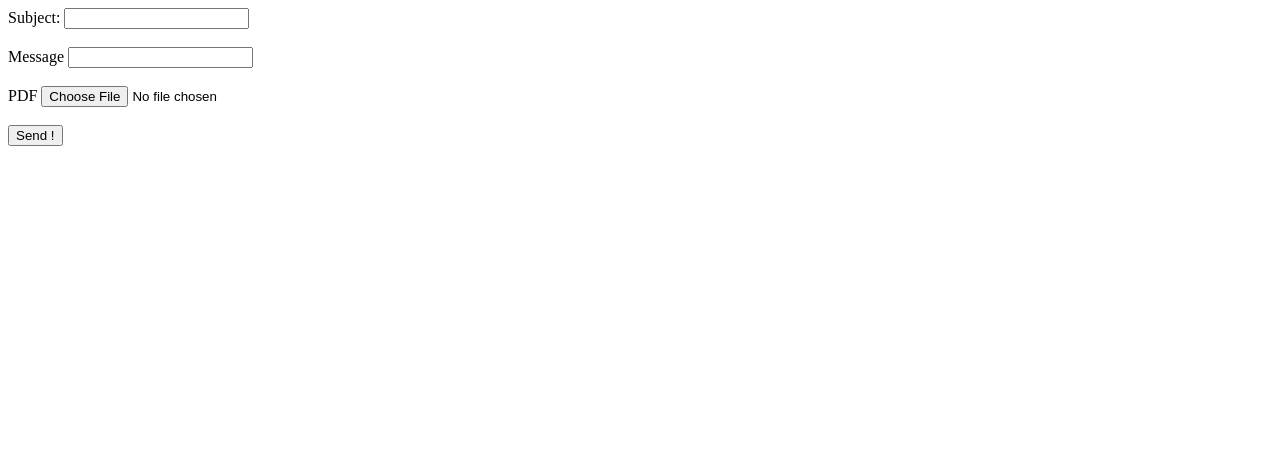
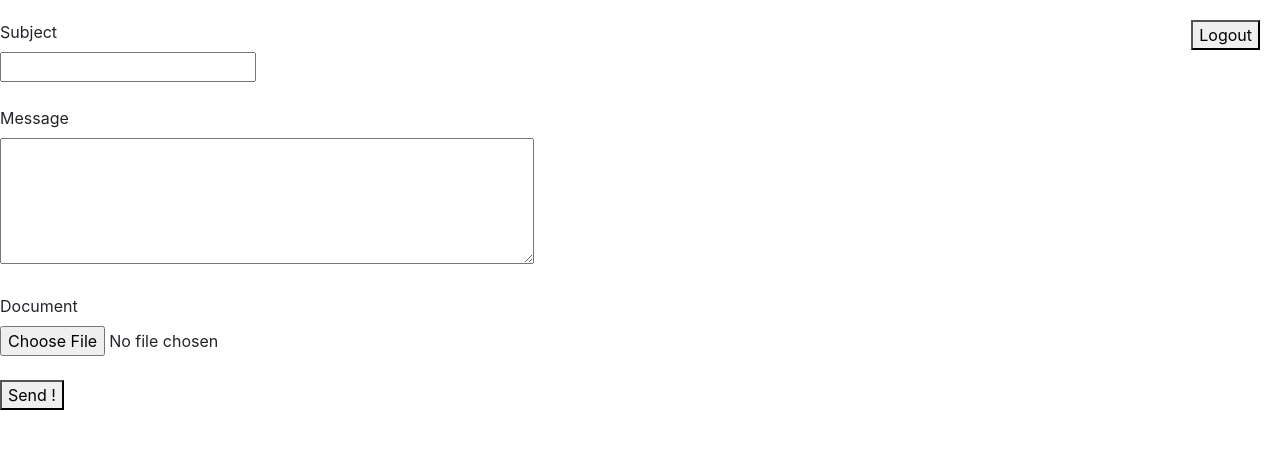
Before and after one commit to js899/Site-for-society, a Django app: page /sending_newsletter/ in a window 1280 px wide. Shown: the top 449 px of the page. Run offline with Django 3.2, Linux system fonts and the light colour scheme; a user stored in the database is signed in; some libraries are stand-ins or nearby versions.

Commit message:
Uploading changes

```diff
--- a/dashboard/templates/base.html
+++ b/dashboard/templates/base.html
@@ -8,7 +8,7 @@
     <link rel="stylesheet" href="https://stackpath.bootstrapcdn.com/bootstrap/4.1.3/css/bootstrap.min.css" integrity="sha384-MCw98/SFnGE8fJT3GXwEOngsV7Zt27NXFoaoApmYm81iuXoPkFOJwJ8ERdknLPMO" crossorigin="anonymous">
 </head>
 
-<body>
+<body style="margin-right: 20px; margin-top: 20px;">
     <header class = "header">
         <form class="logout-link" action="{% url 'logout' %}" method="POST" style="float:right;">
             {% csrf_token %}
--- a/dashboard/templates/dashboard/index.html
+++ b/dashboard/templates/dashboard/index.html
@@ -26,7 +26,7 @@
 
     <br><a href = "{% url 'image_upload' %}" target="_blank" style="font-size: 20px;">Upload Images</a>
 
-    <br><a href = "{% url 'sending_newsletter' %}" target="_blank" style="font-size: 20px;">Send Newsletters</a>
+    <br><a href = "{% url 'show_newsletter' %}" target="_blank" style="font-size: 20px;">Send Newsletters</a>
     <br><br><br>
 
 {% endblock %}
--- a/dashboard/templates/dashboard/pdf_upload.html
+++ b/dashboard/templates/dashboard/pdf_upload.html
@@ -1,4 +1,6 @@
+{% extends "base.html" %}
 {% load static %}
+{% block main %}
 <!DOCTYPE html>
 <html lang="en">
 <head>
@@ -6,16 +8,16 @@
     <meta name="viewport" content="width=device-width, initial-scale=1.0">
     <title>Send Newsletter</title>
 </head>
-<body>
-    <form  action="{% url 'pdf_upload' %}" method="POST" enctype="multipart/form-data" >
+<body style="margin-left: 20px;margin-top:20px;">
+    <form action="{% url 'pdf_upload' %}" method="POST" enctype="multipart/form-data">
         {% csrf_token %}
-        <label for="subject">Subject: </label>
+        <label for="subject">Subject</label><br>
         <input type="text" name="subject" id="subject">
         <br><br>
-        <label for="message">Message</label>
-        <input type="text" name="message" id="message">
+        <label for="message">Message</label><br>
+        <textarea rows="5" cols="50" name="message" id="message"></textarea>
         <br><br>
-        <label for="file">PDF</label>
+        <label for="file">Document</label><br>
         <input type="file" name="file" id="file">
         <br><br>
         <button type="submit">Send !</button>
@@ -25,3 +27,4 @@
     {% endfor %}
 </body>
 </html>
+{% endblock %}
```
Also changed, not shown: db.sqlite3, newsletters/models.py (line endings or trailing spaces).
